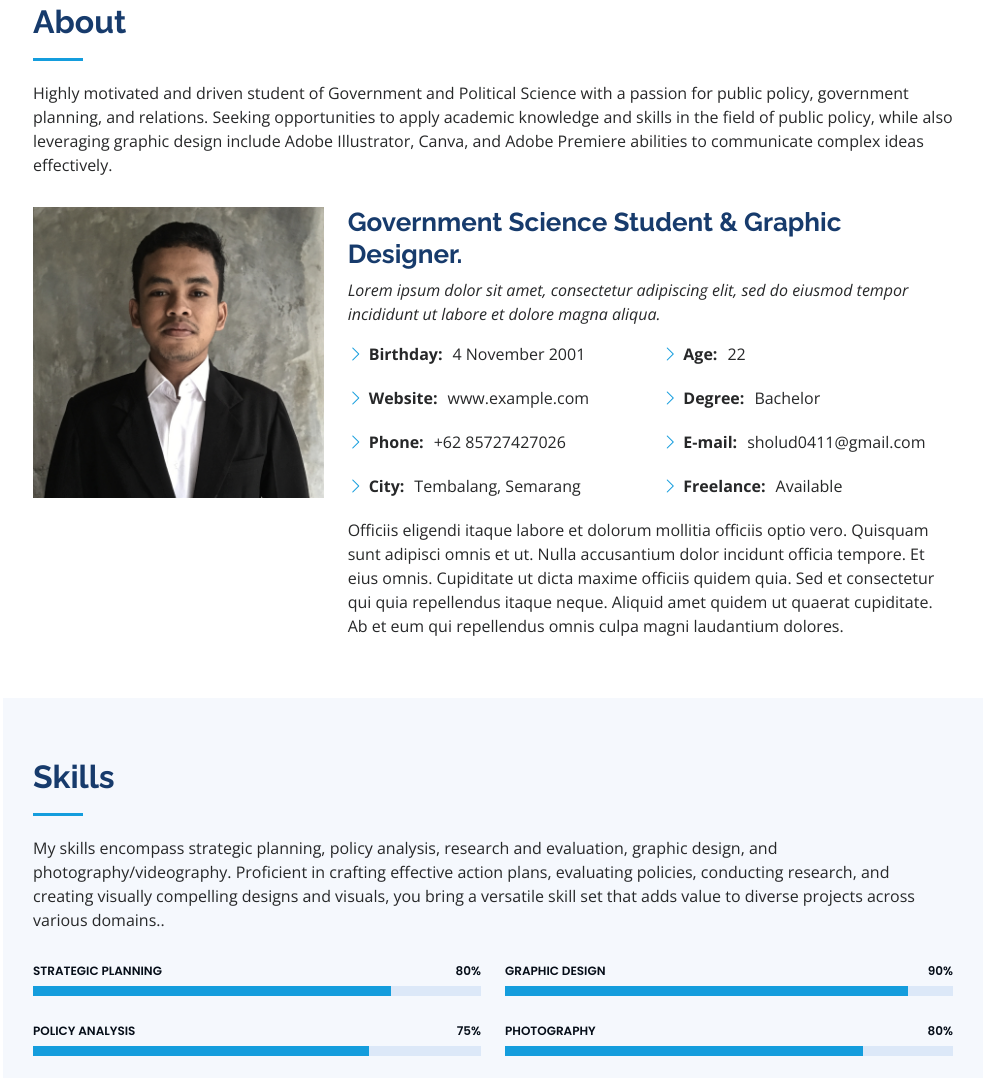
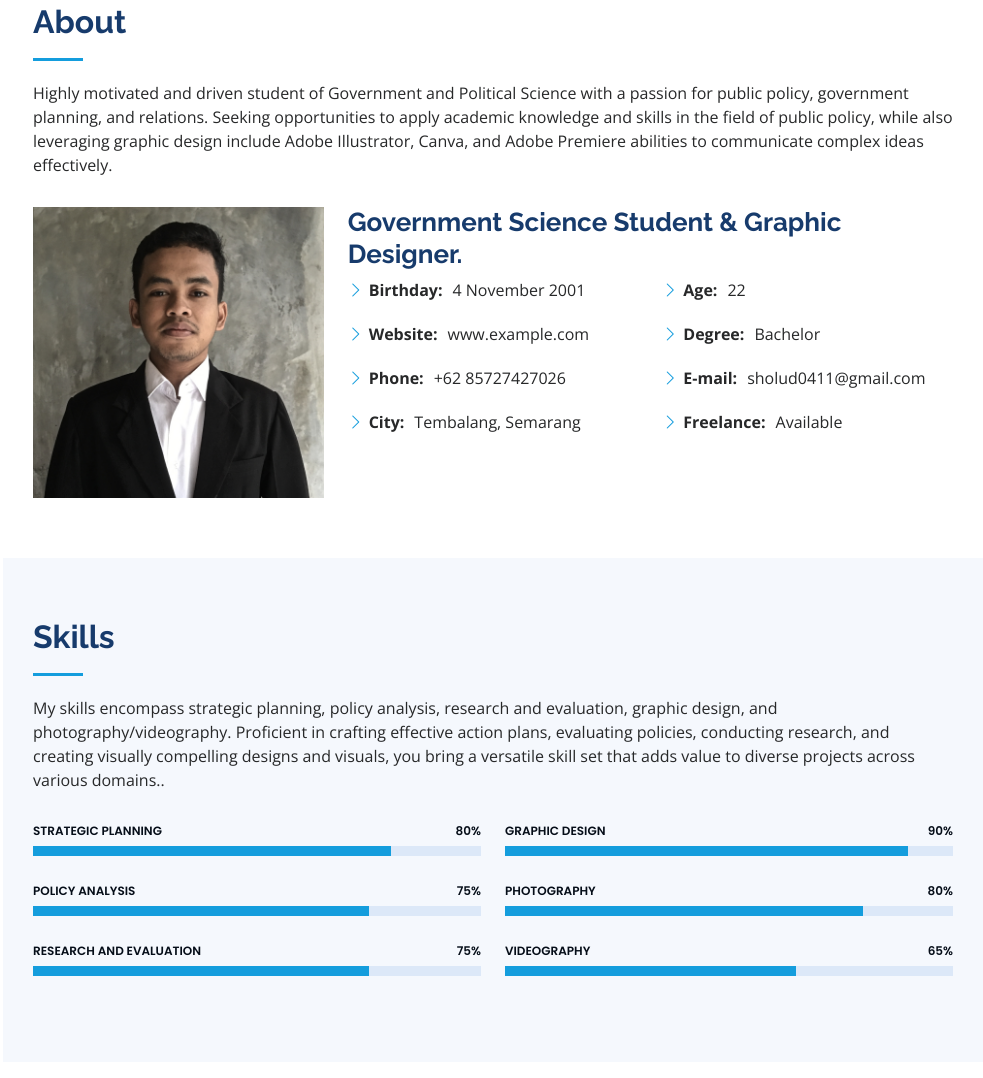
Before and after one commit to sholud0411/sholudportofolio, a plain HTML site: page index.html in a window 1280 px wide. Shown: the part 857-1935 px from the top of the page, without its empty margins (297-1280 px from the left). Drawn offline with nearby package versions, Linux system fonts and the light colour scheme.

Commit message:
Update index.html

```diff
--- a/index.html
+++ b/index.html
@@ -95,10 +95,7 @@
           </div>
           <div class="col-lg-8 pt-4 pt-lg-0 content" data-aos="fade-left">
             <h3>Government Science Student &amp; Graphic Designer.</h3>
-            <p class="fst-italic">
-              Lorem ipsum dolor sit amet, consectetur adipiscing elit, sed do eiusmod tempor incididunt ut labore et dolore
-              magna aliqua.
-            </p>
+
             <div class="row">
               <div class="col-lg-6">
                 <ul>
@@ -117,10 +114,7 @@
                 </ul>
               </div>
             </div>
-            <p>
-              Officiis eligendi itaque labore et dolorum mollitia officiis optio vero. Quisquam sunt adipisci omnis et ut. Nulla accusantium dolor incidunt officia tempore. Et eius omnis.
-              Cupiditate ut dicta maxime officiis quidem quia. Sed et consectetur qui quia repellendus itaque neque. Aliquid amet quidem ut quaerat cupiditate. Ab et eum qui repellendus omnis culpa magni laudantium dolores.
-            </p>
+
           </div>
         </div>
 
```
